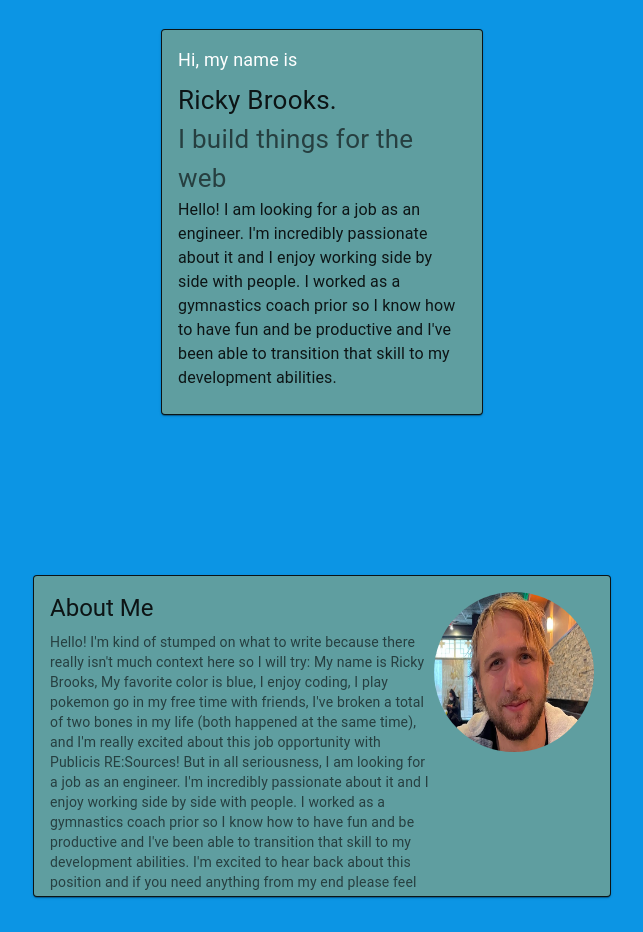
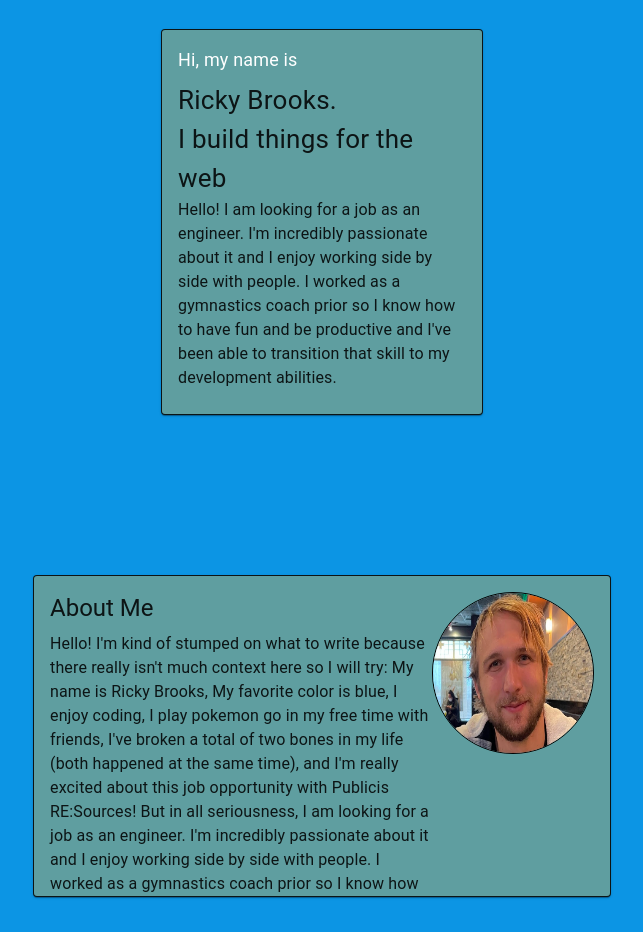
Before and after one commit to RickyaBrooks92/Ricky-Portfolio, a React (Create React App) app: page / in a window 1280 px wide. Shown: the part 200-1132 px from the top of the page, without its empty margins (318-961 px from the left). Built offline with nearby package versions, Linux system fonts and the light colour scheme.

Commit message:
added border to profile aboutme Image

```diff
--- a/src/components/AboutMe.js
+++ b/src/components/AboutMe.js
@@ -35,12 +35,7 @@ const AboutMe = () => {
             >
               About Me
             </Typography>
-            <Typography
-              variant='body2'
-              color='textSecondary'
-              component='div'
-              sx={{ display: 'flex' }}
-            >
+            <Typography component='div' sx={{ display: 'flex' }}>
               Hello! I'm kind of stumped on what to write because there really
               isn't much context here so I will try: My name is Ricky Brooks, My
               favorite color is blue, I enjoy coding, I play pokemon go in my
--- a/src/components/AboutMeImage.js
+++ b/src/components/AboutMeImage.js
@@ -10,6 +10,7 @@ const AboutMeImage = () => {
         borderRadius: '50%',
         height: '10rem',
         width: '10rem',
+        border: '1px solid black',
       }}
     />
   );
--- a/src/components/Intro.js
+++ b/src/components/Intro.js
@@ -26,11 +26,7 @@ const Intro = () => {
           <Typography sx={{ fontSize: 26 }}>
             Ricky Brooks.
             <br />
-            <Typography
-              sx={{ fontSize: 26 }}
-              color='textSecondary'
-              component='p'
-            >
+            <Typography sx={{ fontSize: 26 }} component='p'>
               I build things for the web
             </Typography>
           </Typography>
```
Also changed, not shown: src/components/Experience.js (+18 -19 lines).
